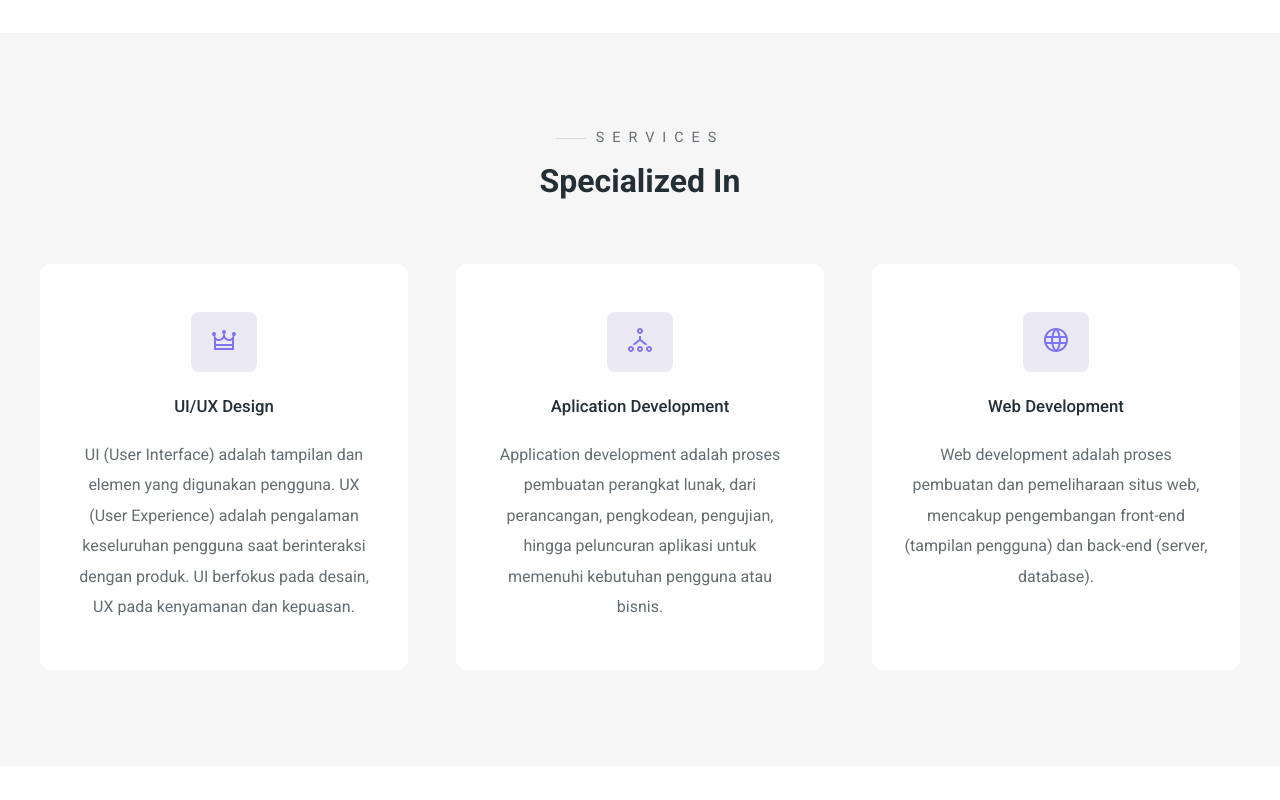
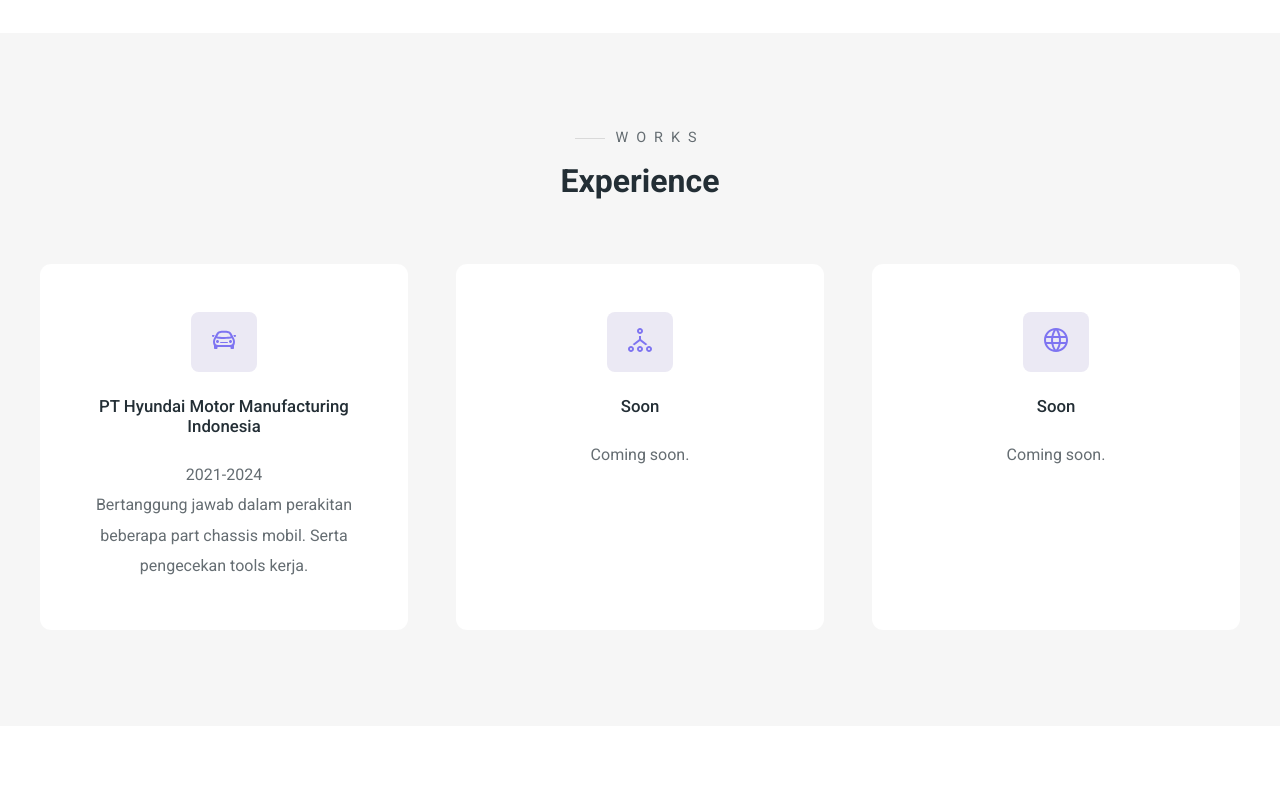
Before and after one commit to FikriHardiansyah/Website-Portfolio, a plain HTML site: page index.html in a window 1280 px wide. Shown: the part 800-1600 px from the top of the page. Drawn offline with Linux system fonts and the light colour scheme.

Commit message:
Update pengalaman kerja

```diff
--- a/index.html
+++ b/index.html
@@ -44,7 +44,7 @@
                     <div class="hero-left">
                         <h3 class="pre-title">My name is</h3>
                         <h1 class="hero-name">Fikri <span>Hardiansyah</span></h1>
-                        <p>Saya adalah operator produksi berpengalaman selama tiga tahun di PT Hyundai Motor Manufacturing Indonesia, bertanggung jawab dalam perakitan komponen mobil. Saya disiplin, komunikatif, dan efektif dalam kerja tim. </p>
+                        <p>Operator produksi yang berpengalaman selama tiga tahun di PT Hyundai Motor Manufacturing Indonesia, bertanggung jawab dalam perakitan komponen mobil. Disiplin, komunikatif, dan efektif dalam kerja tim. Aktif di Employee Content Creator Community, Berkontribusi pada peningkatan efisiensi dan keamanan kerja melalui inisiatif inovatif. Dan mahasiswa Teknik Informatika di Universitas Pelita Bangsa. </p>
                     </div>
                     <div class="hero-right">
                         <img src="./images/fikri.jpg" alt="Person Standing">
@@ -58,33 +58,34 @@
          <!-- Services -->
          <section id="services">
             <div class="services main-container">
-                <h3 class="pre-title">Services</h3>
-                <h1 class="section-title services-title">Specialized In</h1>
+                <h3 class="pre-title">Works</h3>
+                <h1 class="section-title services-title">Experience</h1>
 
                 <div class="grid-3">
                     <!-- Services 1-->
                     <div class="service">
                         <div class="service-icon">
-                            <svg xmlns="http://www.w3.org/2000/svg" width="24" height="24" viewBox="0 0 24 24"><path d="M22 4c-1.5 0-2.662 1.685-1.598 3.194.535.759.406 1.216.045 1.749-.765 1.127-1.872 2.057-3.447 2.057-2.521 0-3.854-2.083-4.131-3.848-.096-.614-.15-1.074.436-1.644.402-.39.695-.904.695-1.508 0-1.104-.896-2-2-2s-2 .896-2 2c0 .604.293 1.118.695 1.508.586.57.531 1.03.436 1.644-.277 1.765-1.61 3.848-4.131 3.848-1.575 0-2.682-.93-3.447-2.058-.362-.532-.491-.989.045-1.748 1.064-1.509-.098-3.194-1.598-3.194-1.104 0-2 .896-2 2 0 .797.464 1.495 1.144 1.808.825.38.856 1.317.856 2.171v12.021h20v-12.021c0-.854.031-1.792.856-2.171.68-.313 1.144-1.011 1.144-1.808 0-1.104-.896-2-2-2zm-10 6.297c1.977 2.96 5.58 3.354 8 1.851v3.852h-16v-3.852c2.398 1.49 6.01 1.131 8-1.851zm-8 9.703v-2h16v2h-16z"/></svg>
+                            <svg xmlns="http://www.w3.org/2000/svg" width="24" height="24" viewBox="0 0 24 24"><path d="M7 13.5c0-.828-.672-1.5-1.5-1.5s-1.5.672-1.5 1.5.672 1.5 1.5 1.5 1.5-.672 1.5-1.5zm9 1c0-.276-.224-.5-.5-.5h-7c-.276 0-.5.224-.5.5s.224.5.5.5h7c.276 0 .5-.224.5-.5zm4-1c0-.828-.672-1.5-1.5-1.5s-1.5.672-1.5 1.5.672 1.5 1.5 1.5 1.5-.672 1.5-1.5zm-17.298-6.5h-2.202c-.276 0-.5.224-.5.5v.511c0 .793.926.989 1.616.989l1.086-2zm19.318 3.168c-.761-1.413-1.699-3.17-2.684-4.812-.786-1.312-1.37-1.938-2.751-2.187-1.395-.25-2.681-.347-4.585-.347s-3.19.097-4.585.347c-1.381.248-1.965.875-2.751 2.187-.981 1.637-1.913 3.382-2.684 4.812-.687 1.273-.98 2.412-.98 3.806 0 1.318.42 2.415 1 3.817v2.209c0 .552.448 1 1 1h1.5c.552 0 1-.448 1-1v-1h13v1c0 .552.448 1 1 1h1.5c.552 0 1-.448 1-1v-2.209c.58-1.403 1-2.499 1-3.817 0-1.394-.293-2.533-.98-3.806zm-15.641-3.784c.67-1.117.852-1.149 1.39-1.246 1.268-.227 2.455-.316 4.231-.316s2.963.088 4.231.316c.538.097.72.129 1.39 1.246.408.681.81 1.388 1.195 2.081-1.456.22-4.02.535-6.816.535-3.048 0-5.517-.336-6.805-.555.382-.686.779-1.386 1.184-2.061zm11.595 10.616h-11.948c-1.671 0-3.026-1.354-3.026-3.026 0-1.641.506-2.421 1.184-3.678 1.041.205 3.967.704 7.816.704 3.481 0 6.561-.455 7.834-.672.664 1.231 1.166 2.01 1.166 3.646 0 1.672-1.355 3.026-3.026 3.026zm5.526-10c.276 0 .5.224.5.5v.511c0 .793-.926.989-1.616.989l-1.086-2h2.202z"/></svg>
                         </div>
-                        <h4>UI/UX Design</h4>
-                        <p>UI (User Interface) adalah tampilan dan elemen yang digunakan pengguna. UX (User Experience) adalah pengalaman keseluruhan pengguna saat berinteraksi dengan produk. UI berfokus pada desain, UX pada kenyamanan dan kepuasan.</p>
+                        <h4>PT Hyundai Motor Manufacturing Indonesia</h4>
+                        <p>2021-2024</p>
+                        <p>Bertanggung jawab dalam perakitan beberapa part chassis mobil. Serta pengecekan tools kerja.</p>
                     </div>
                          <!-- Services 2-->
                     <div class="service">
                         <div class="service-icon">
                             <svg xmlns="http://www.w3.org/2000/svg" width="24" height="24" viewBox="0 0 24 24"><path d="M3 20c.552 0 1 .449 1 1s-.448 1-1 1-1-.449-1-1 .448-1 1-1zm0-2c-1.656 0-3 1.343-3 3s1.344 3 3 3 3-1.343 3-3-1.344-3-3-3zm9 2c.552 0 1 .449 1 1s-.448 1-1 1-1-.449-1-1 .448-1 1-1zm0-2c-1.656 0-3 1.343-3 3s1.344 3 3 3 3-1.343 3-3-1.344-3-3-3zm0-16c.552 0 1 .449 1 1s-.448 1-1 1-1-.449-1-1 .448-1 1-1zm0-2c-1.656 0-3 1.343-3 3s1.344 3 3 3 3-1.343 3-3-1.344-3-3-3zm9 20c.552 0 1 .449 1 1s-.448 1-1 1-1-.449-1-1 .448-1 1-1zm0-2c-1.656 0-3 1.343-3 3s1.344 3 3 3 3-1.343 3-3-1.344-3-3-3zm-1.577-1.721l-6.423-5.028v-3.352c-.323.066-.658.101-1 .101s-.677-.035-1-.101v3.352l-6.424 5.028c.695.233 1.323.602 1.844 1.093l5.58-4.372 5.579 4.373c.522-.492 1.15-.861 1.844-1.094z"/></svg>
                         </div>
-                        <h4>Aplication Development</h4>
-                        <p>Application development adalah proses pembuatan perangkat lunak, dari perancangan, pengkodean, pengujian, hingga peluncuran aplikasi untuk memenuhi kebutuhan pengguna atau bisnis.</p>
+                        <h4>Soon</h4>
+                        <p>Coming soon.</p>
                     </div>
                      <!-- Services 3 -->
                      <div class="service">
                         <div class="service-icon">
                             <svg width="24" height="24" xmlns="http://www.w3.org/2000/svg" fill-rule="evenodd" clip-rule="evenodd"><path d="M12 0c6.623 0 12 5.377 12 12s-5.377 12-12 12-12-5.377-12-12 5.377-12 12-12m2.557 16h-5.115c.546 2.46 1.441 4.114 2.558 5.744 1.194-1.741 2.041-3.41 2.557-5.744m-7.157 0h-4.567c1.236 2.825 3.704 4.972 6.755 5.716-1.048-1.733-1.783-3.658-2.188-5.716m13.767 0h-4.567c-.391 1.988-1.095 3.887-2.175 5.694 3.012-.763 5.517-2.895 6.742-5.694m-14.005-6h-4.962c-.267 1.313-.267 2.685 0 4h4.915c-.119-1.329-.101-2.672.047-4m7.661 0h-5.647c-.165 1.326-.185 2.672-.053 4h5.753c.133-1.328.111-2.673-.053-4m6.977 0h-4.963c.148 1.328.166 2.671.048 4h4.915c.26-1.285.273-2.648 0-4m-12.156-7.729c-3.077.732-5.567 2.886-6.811 5.729h4.653c.435-2.042 1.178-3.985 2.158-5.729m2.355-.048c-1.089 1.77-1.91 3.453-2.463 5.777h4.927c-.534-2.246-1.337-3.948-2.464-5.777m2.368.069c1.013 1.812 1.733 3.76 2.146 5.708h4.654c-1.232-2.816-3.762-4.958-6.8-5.708"/></svg>
                         </div>
-                        <h4>Web Development</h4>
-                        <p>Web development adalah proses pembuatan dan pemeliharaan situs web, mencakup pengembangan front-end (tampilan pengguna) dan back-end (server, database).</p>
+                        <h4>Soon</h4>
+                        <p>Coming soon.</p>
                     </div>
                 </div>
             </div>
@@ -207,7 +208,7 @@
 
                             <div class="education-info">
                                 <h4 class="education-title">SMP Negeri 1 Rembang</h4>
-                                <p>SMP/SLTP Sederajat</p>
+                                <p>Sekolah Menengah Pertama</p>
                                 <h4 class="education-years">2015-2018</h4>
                             </div>
                         </div>
@@ -228,9 +229,9 @@
                             <ul>
                                 <li>HTML</li>
                                 <li>CSS</li>
-                                <li>Skills dalam proses</li>
-                                <li>Skills dalam proses</li>
-                                <li>Skills dalam proses</li>
+                                <li>Assembling</li>
+                                <li>Tightening</li>
+                                <li>Tune up Mobil</li>
                             </ul>
                         </div>
                     </div>
```
